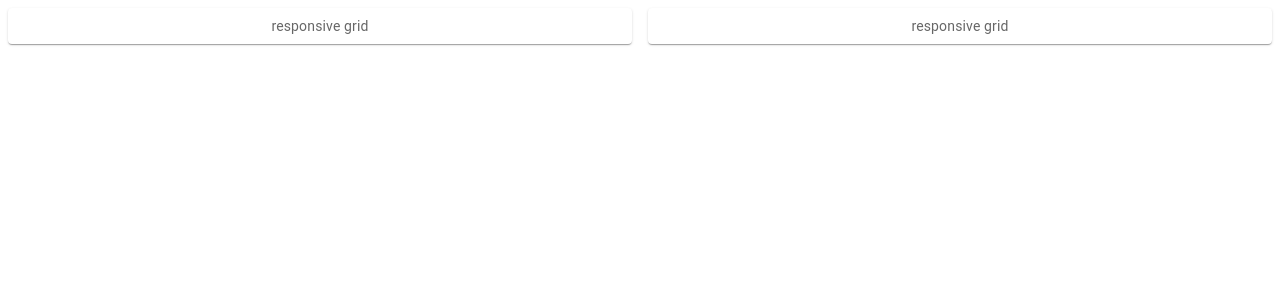
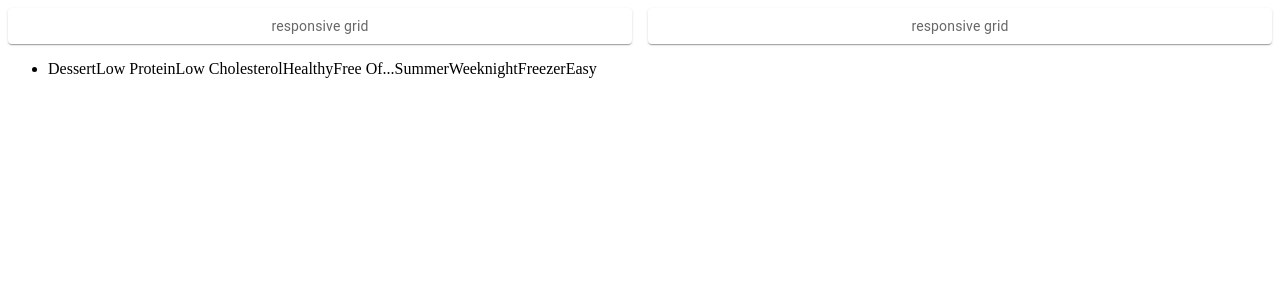
Before and after one commit to CodeSpace-Academy/ASE_2023_GROUP_E, a Next.js app: page / in a window 1280 px wide. Shown: the top 300 px of the page. Built offline with nearby package versions, Linux system fonts and the light colour scheme.

Commit message:
Removed extra components folder and moved recipe-tags folder to the main component folder
Updated TagsContainer component to use current dummy data in the file. Need to put tags array as props in the component

```diff
--- a/components/recipe-tags/Tag.js
+++ b/component/recipe-tags/Tag.js
@@ -1,6 +1,7 @@
 import React from 'react';
 
 const Tag = ({ tagName }) => {
+  console.log(tagName);
   return <li>{tagName}</li>;
 };
 
--- a/components/recipe-tags/TagsContainer.js
+++ b/component/recipe-tags/TagsContainer.js
@@ -2,6 +2,7 @@ import React from 'react';
 import Tag from './Tag';
 
 const tags = [
+  [
     'Dessert',
     'Low Protein',
     'Low Cholesterol',
@@ -11,9 +12,10 @@ const tags = [
     'Weeknight',
     'Freezer',
     'Easy',
+  ],
 ];
 
-const TagsContainer = ({ tags }) => {
+const TagsContainer = () => {
   return (
     <ul>
       {tags.map((tagName, index) => {
--- a/pages/index.js
+++ b/pages/index.js
@@ -1,11 +1,11 @@
-import Recipes from '@/component/Home/recipes'
-import { useEffect } from 'react'
-
+import Recipes from '@/component/Home/recipes';
+import { useEffect } from 'react';
+import TagsContainer from '@/component/recipe-tags/TagsContainer';
 export default function Home() {
-
   return (
     <main>
       <Recipes />
+      <TagsContainer />
     </main>
-  )
+  );
 }
```
Lines whose indentation alone changed are shown as unchanged.
